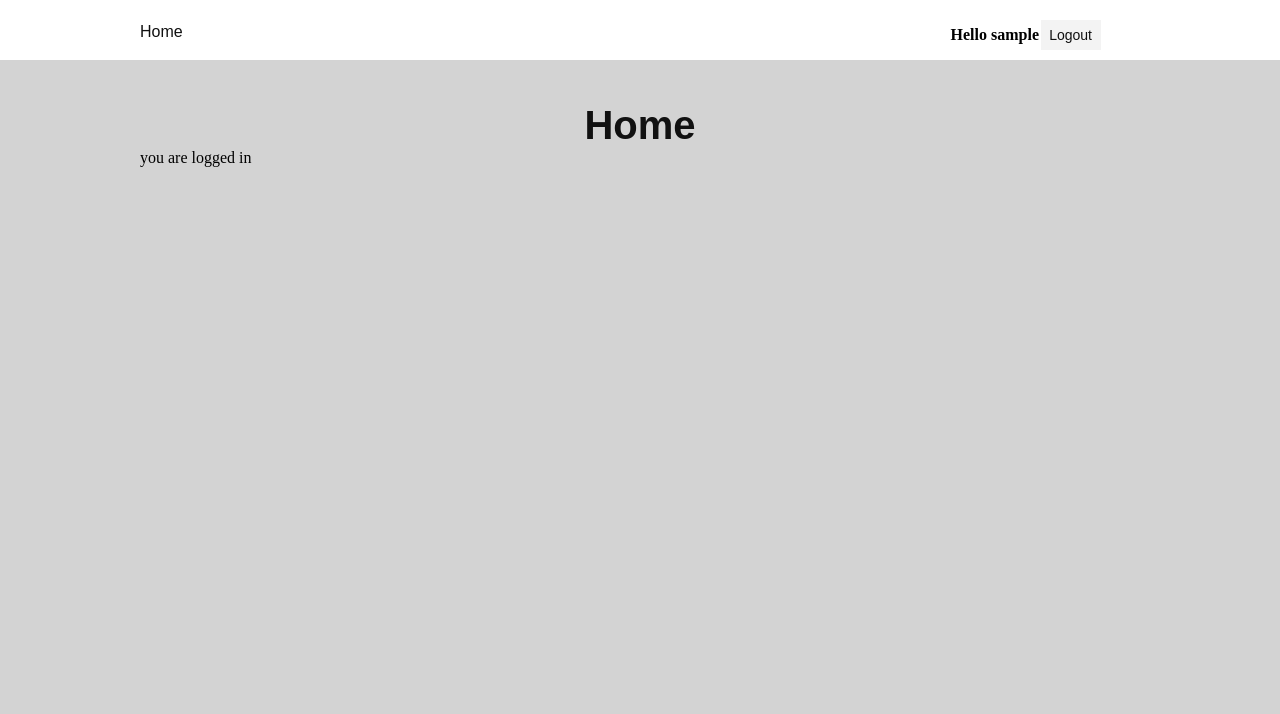
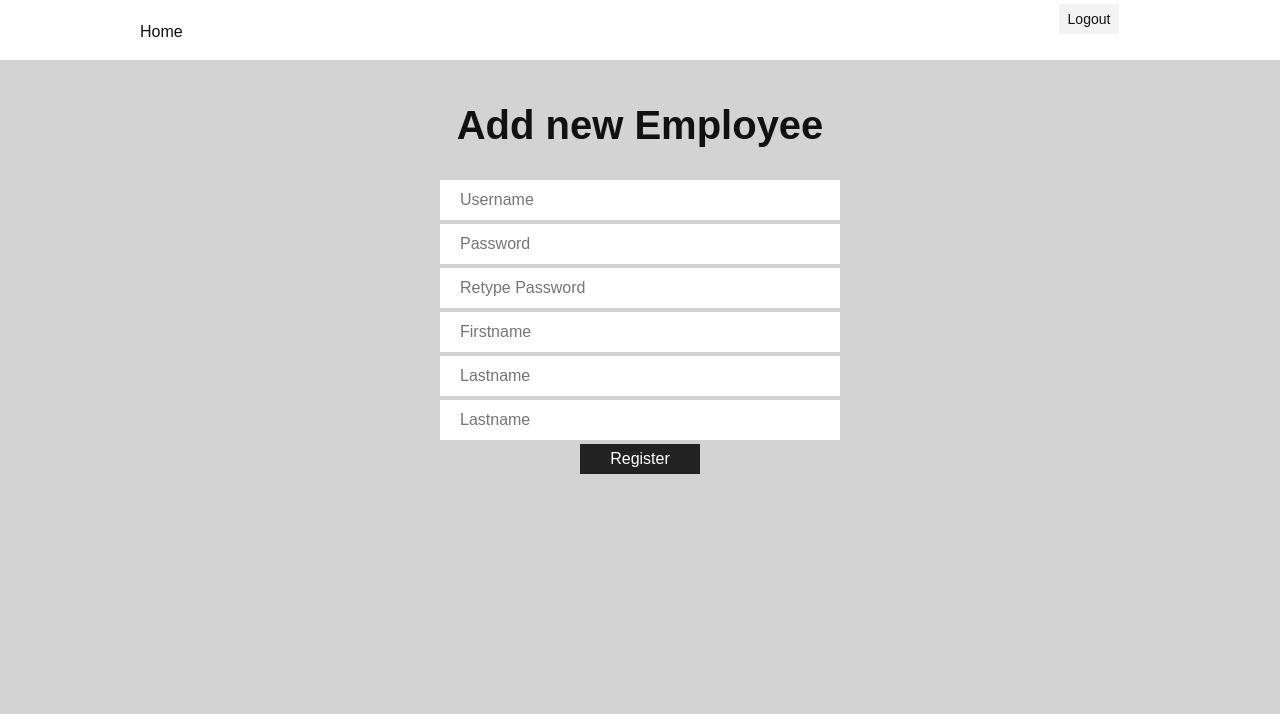
Before and after one commit to sakibn/Sample_website_CRUD_Operation, a PHP site: page /manager/home.php in a window 1280 px wide. Shown: the top 714 px of the page. Run offline with PHP 8.4, Linux system fonts and the light colour scheme; the visitor is signed in with stand-in values (Sample User, id 1).

Commit message:
started to wroking adding employees

```diff
--- a/header.php
+++ b/header.php
@@ -22,7 +22,7 @@ session_start();
                 if (isset($_SESSION['username'])) {
                     echo ' <h1  class="greetings"> Hello '.$_SESSION['username'].'</h1>
                 <form action="includes/logout.inc.php" method="post">
-                    <button style="position: relative;top: -11px;left: -11px;" type="submit" name="logout-submit" class="greetings">Logout</button>
+                    <button style="position: relative;top: -11px;left: 67px;" type="submit" name="logout-submit" class="greetings">Logout</button>
                 </form>';
                 } else {
                     echo '<form action="includes/login.inc.php" method="post">
--- a/manager/header_footer/header.php
+++ b/manager/header_footer/header.php
@@ -19,7 +19,7 @@ session_start();
             <div class="nav-login">
                 <?php
                 if (isset($_SESSION['username'])) {
-                    echo ' <h1  class="greetings"> Hello '.$_SESSION['username'].'</h1>
+                    echo '
                 <form action="../includes/logout.inc.php" method="post">
                     <button style="position: relative;top: -11px;left: -11px;" type="submit" name="logout-submit" class="greetings">Logout</button>
                 </form>';
--- a/manager/home.php
+++ b/manager/home.php
@@ -1,16 +1,23 @@
 <?php
+define('MyConst', TRUE);
 require "header_footer/header.php";
+//require "";
+if($_SESSION['username']!= 'manager'){
+    header("location: ../index.php?error=wrong_place");
+}
 ?>
 <section class="main-container">
     <div class="main-wrapper">
-        <h2>Home</h2>
-        <?php
-        if(isset($_SESSION['username'])){
-            echo 'you are logged in';
-        }else{
-            echo 'you are logged out';
-        }
-        ?>
+        <h2>Add new Employee</h2>
+        <form method="POST" class="sign_up-form" action=required_files/adding_employees.php >
+            <input type="text" name="username" placeholder="Username">
+            <input type="password" name="pwd" placeholder="Password">
+            <input type="password" name="pwd_r" placeholder="Retype Password">
+            <input type="text" name="first" placeholder="Firstname">
+            <input type="text" name="last" placeholder="Lastname">
+            <input type="text" name="last" placeholder="Lastname">
+            <button type="submit" name="signup-submit">Register</button>
+        </form>
     </div>
 </section>
 
```
Also changed, not shown: manager/required_files/adding_employees.php (added, +9 -0 lines).
